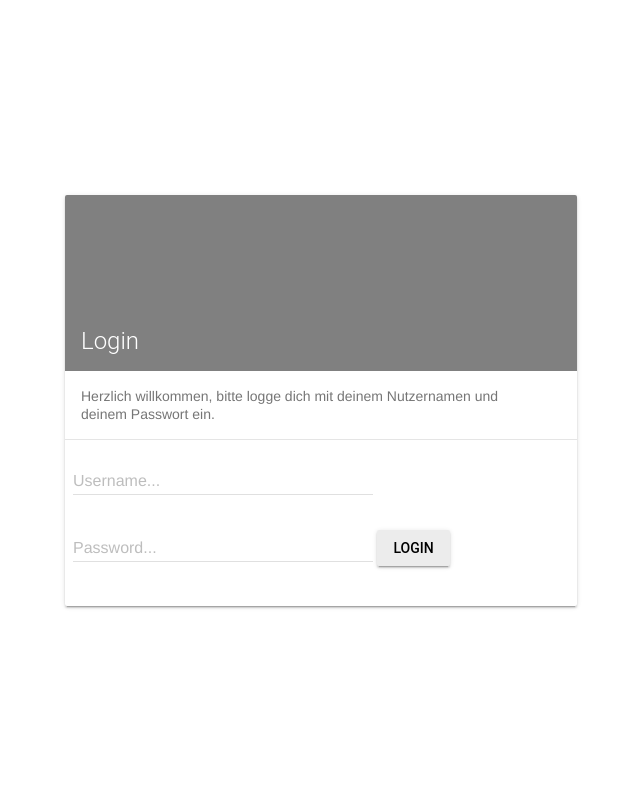
After one commit to KaiWiehe/djangoChatApp, a Django app: page /login/ in a window 1280 px wide. The commit adds this page. Shown: the whole page, without its empty margins (319-959 px from the left). Run offline with Django 5.2, Linux system fonts and the light colour scheme.

Commit message:
index + Login

```diff
--- /dev/null
+++ b/first_django_app/chat/templates/chat/login.html
@@ -0,0 +1,72 @@
+<!-- Wide card with share menu button -->
+
+<link
+  rel="stylesheet"
+  href="https://fonts.googleapis.com/icon?family=Material+Icons"
+/>
+<link
+  rel="stylesheet"
+  href="https://code.getmdl.io/1.3.0/material.indigo-pink.min.css"
+/>
+<script defer src="https://code.getmdl.io/1.3.0/material.min.js"></script>
+
+<style>
+  body {
+    display: flex;
+    justify-content: center;
+    align-items: center;
+  }
+
+  .demo-card-wide.mdl-card {
+    width: 512px;
+  }
+
+  .demo-card-wide > .mdl-card__title {
+    color: #fff;
+    height: 176px;
+    background: gray;
+  }
+
+  .demo-card-wide > .mdl-card__menu {
+    color: #fff;
+  }
+</style>
+
+<div class="demo-card-wide mdl-card mdl-shadow--2dp">
+  <div class="mdl-card__title">
+    <h2 class="mdl-card__title-text">Login</h2>
+  </div>
+  <div class="mdl-card__supporting-text">
+    Herzlich willkommen, bitte logge dich mit deinem Nutzernamen und deinem
+    Passwort ein.
+  </div>
+  <div class="mdl-card__actions mdl-card--border">
+    <form action="/login/" method="POST">
+      {% csrf_token %}
+      <div class="mdl-textfield mdl-js-textfield mdl-textfield--floating-label">
+        <input
+          class="mdl-textfield__input"
+          type="text"
+          id="sample3"
+          name="username"
+        />
+        <label class="mdl-textfield__label" for="sample3">Username...</label>
+      </div>
+      <div class="mdl-textfield mdl-js-textfield mdl-textfield--floating-label">
+        <input
+          class="mdl-textfield__input"
+          type="password"
+          id="sample4"
+          name="password"
+        />
+        <label class="mdl-textfield__label" for="sample3">Password...</label>
+      </div>
+      <button
+        class="mdl-button mdl-js-button mdl-button--raised mdl-js-ripple-effect"
+      >
+        Login
+      </button>
+    </form>
+    <div style="color: red"></div>
+  </div>
+</div>
--- a/first_django_app/chat/views.py
+++ b/first_django_app/chat/views.py
@@ -1,3 +1,4 @@
+from django.http import HttpResponseRedirect
 from django.shortcuts import render
 from .models import Message, Chat
 
@@ -10,3 +11,13 @@ def index(request):
 
     chatMessages = Message.objects.filter(chat__id=1)
     return render(request, 'chat/index.html', {"messages": chatMessages})
+
+def login(request):
+    if request.method == "POST":
+        print("login", request.POST["username"], request.POST["password"])
+        user = ""
+        if user:
+            return HttpResponseRedirect(redirect_to='/chat/')
+        else:
+            return render(request, 'chat/login.html', {"wrongPassword": True})
+    return render(request, 'chat/login.html')
--- a/first_django_app/first_django_app/urls.py
+++ b/first_django_app/first_django_app/urls.py
@@ -17,10 +17,10 @@ Including another URLconf
 from django.contrib import admin
 from django.urls import path
 
-from chat.views import index
+from chat.views import index, login
 
 urlpatterns = [
     path('admin/', admin.site.urls),
     path('chat/', index),
-
+    path('login/', login),
 ]
```
Also changed, not shown: first_django_app/chat/templates/chat/index.html (+16 -1 lines).
